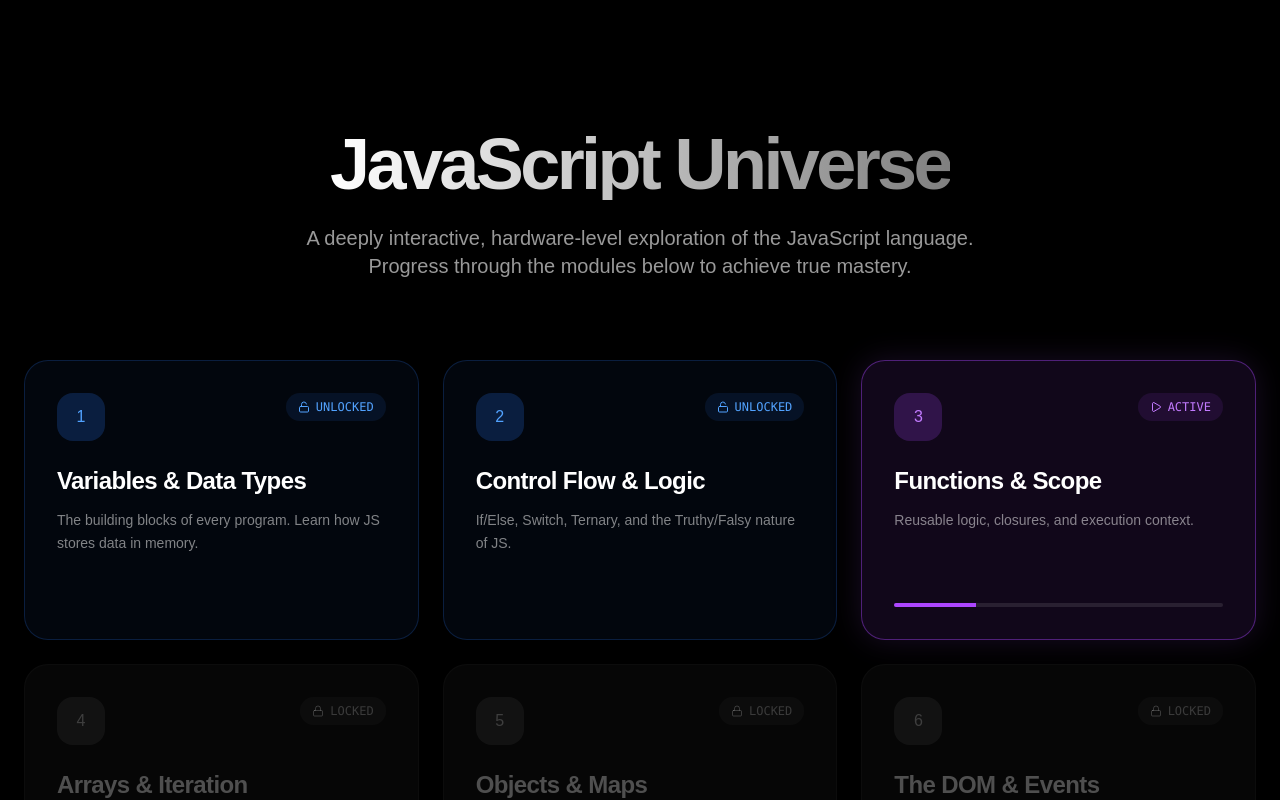
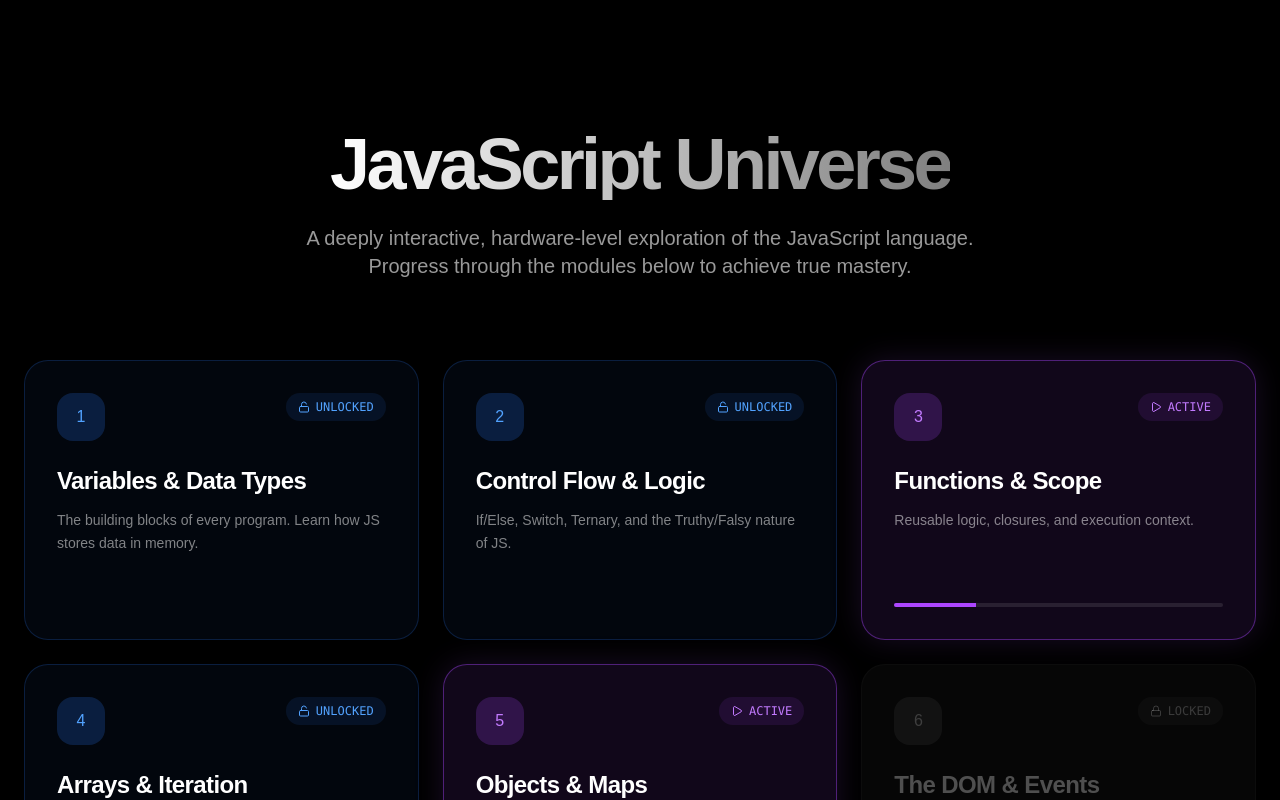
Before and after one commit to MRGokulB/js-mastery, a Next.js app in the folder apps/hub/: page / in a window 1280 px wide. Shown: the top 800 px of the page. Built offline with nearby package versions, Linux system fonts and the light colour scheme.

Commit message:
fix: unlock topic 4 in hub

```diff
--- a/apps/hub/src/components/HubScene.tsx
+++ b/apps/hub/src/components/HubScene.tsx
@@ -23,8 +23,14 @@ const TOPICS = [
     icon: Map
   },
   { id: 3, title: "Functions & Scope", description: "Reusable logic, closures, and execution context.", status: "active", href: "https://functions-scope-4rxrb9vcz-gokul-boddawars-projects.vercel.app" },
-  { id: 4, title: "Arrays & Iteration", description: "List manipulation, map, filter, reduce.", status: "locked", href: "#" },
-  { id: 5, title: "Objects & Maps", description: "Key-value stores, references, and deep copies.", status: "locked", href: "#" },
+  {
+    id: 4,
+    title: "Arrays & Iteration",
+    description: "Contiguous memory, O(n) vs O(1) mutations, and functional pipelines.",
+    status: "completed",
+    href: "https://arrays-iteration-n5wk1nlhi-gokul-boddawars-projects.vercel.app"
+  },
+  { id: 5, title: "Objects & Maps", description: "Key-value stores, references, and deep copies.", status: "active", href: "#" },
   { id: 6, title: "The DOM & Events", description: "Connecting JS to the visual webpage.", status: "locked", href: "#" },
   { id: 7, title: "Asynchronous JS", description: "Event loop, Promises, Async/Await.", status: "locked", href: "#" },
   { id: 8, title: "ES6+ Modern JS", description: "Destructuring, spread, modules.", status: "locked", href: "#" },
```
Also changed, not shown: 1 other file (tests, documents, lock files or other folders).
